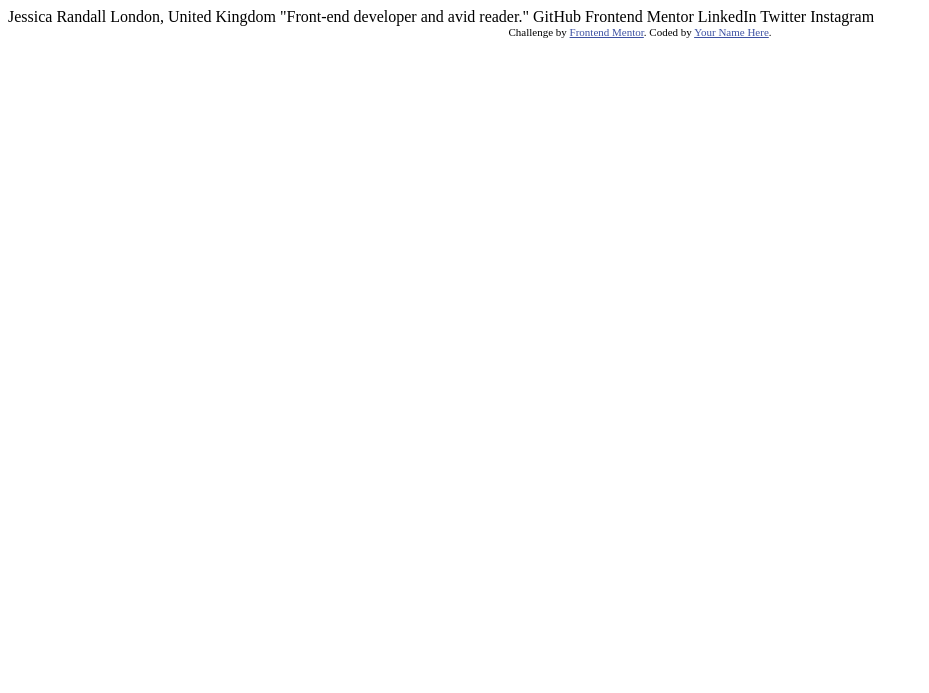
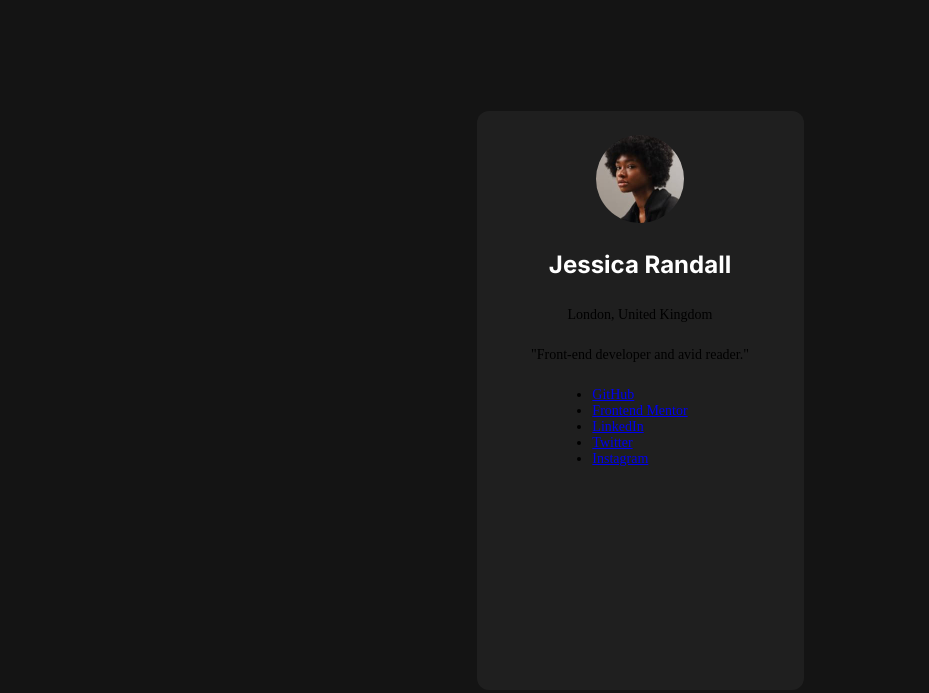
Before and after one commit to Romeo899/socialLinksProfile, a plain HTML site: page index.html in a window 1280 px wide. Shown: the whole page, without its empty margins (0-929 px from the left). Drawn offline with Linux system fonts and the light colour scheme.

Commit message:
social Links profile | added styles file | HTML done

```diff
--- a/index.html
+++ b/index.html
@@ -7,24 +7,24 @@
   <link rel="icon" type="image/png" sizes="32x32" href="./assets/images/favicon-32x32.png">
 
   <title>Frontend Mentor | Social links profile</title>
+  <link rel="stylesheet" href="style.css">
 
-  <!-- Feel free to remove these styles or customise in your own stylesheet 👍 -->
-  <style>
-    .attribution { font-size: 11px; text-align: center; }
-    .attribution a { color: hsl(228, 45%, 44%); }
-  </style>
 </head>
 <body>
 
-  Jessica Randall
-  London, United Kingdom
-  "Front-end developer and avid reader."
-
-  GitHub
-  Frontend Mentor
-  LinkedIn
-  Twitter
-  Instagram
+  <main>
+    <img src="./assets/images/avatar-jessica.jpeg" alt="black woman with an afro" class="image">
+    <h2 class="name text-preset-1 spacing-300">Jessica Randall</h2>
+    <span class="location">London, United Kingdom</span>
+    <p class="description spacing-300">"Front-end developer and avid reader."</p>
+    <ul>
+      <li><a href="#" class="links">GitHub</a></li>
+      <li><a href="#" class="links">Frontend Mentor</a></li>
+      <li><a href="#" class="links">LinkedIn</a></li>
+      <li><a href="#" class="links">Twitter</a></li>
+      <li><a href="#" class="links">Instagram</a></li>
+    </ul>
+  </main>
 
   <div class="attribution">
     Challenge by <a href="https://www.frontendmentor.io?ref=challenge" target="_blank">Frontend Mentor</a>.
--- /dev/null
+++ b/style.css
@@ -0,0 +1,114 @@
+ /* #### Mobile first design ### (375px & below) */
+ @import url('https://fonts.googleapis.com/css2?family=Inter:ital,opsz,wght@0,14..32,100..900;1,14..32,100..900&family=Outfit:wght@100..900&family=Young+Serif&display=swap');
+
+
+
+ * {
+    margin: 0;
+    padding: 0;
+    font-size: 14px;
+    box-sizing: border-box;
+    }
+    /* resuable styles and components */
+
+    :root {
+
+        /* colours */
+        --grey-900: rgb(20, 20, 20);
+        --grey-800: rgb(31, 31, 31);
+        --grey-700: rgb(51, 51, 51);
+        --green : rgb(196, 248, 42);
+        --white : rgb(255, 255, 255);
+
+        /* typography */
+
+        --text-preset-1: 700 24px/1.5 'Inter', sans-serif;
+        --text-preset-2: 400 14px/1.5 'Inter', sans-serif;
+        --text-preset-2-bold: 700 14px/1.5 'Inter', sans-serif;
+        --zero-letter-spacing: 0;
+
+        /* spacing */
+
+        --spacing-500: 40px;
+        --spacing-300: 24px;
+        --spacing-200: 16px;
+        --spacing-150: 12px;
+        --spacing-100: 8px;
+        --spacing-50: 4px;
+    }
+
+    /* reusuable class variables */
+
+    .text-preset-1 {
+        font: var(--text-preset-1);
+        letter-spacing: var(--zero-letter-spacing);
+    }
+
+    .text-preset-2 {
+        font: var(--text-preset-2);
+        letter-spacing: var(--zero-letter-spacing);
+    }
+
+    .text-preset-2-bold {
+        font: var(--text-preset-2-bold);
+        letter-spacing: var(--zero-letter-spacing);
+    }
+
+    .default-border-radius {
+        border-radius: var(--spacing-150);
+    }
+
+    .spacing-300 {
+        padding: var(--spacing-300) 0;
+    }
+
+/* Attribution Styles */
+.attribution {
+        display: none;
+        font-size: 11px; text-align: center;
+}
+.attribution a { color: hsl(228, 45%, 44%); }
+
+
+/* #### Mobile first design ### (375px & below) */
+
+body {
+    min-height: 100vh;
+    background-color: var(--grey-900);
+
+    display: flex;
+    justify-content: center;
+    align-items: center;
+
+
+}
+
+main {
+    display: flex;
+    flex-direction: column;
+    justify-content: flex-start;
+    align-items: center;
+    width: 327px;
+    height: 579px;
+    background-color: var(--grey-800);
+    border-radius: var(--spacing-150);
+
+    margin: var(--spacing-300);
+    padding: var(--spacing-300);
+}
+
+/* main inner content */
+
+/* image */
+
+.image {
+
+    border-radius: 50%;
+    height: 88px;
+    width: 88px;
+}
+
+.name {
+    color: var(--white);
+
+}
```
Also changed, not shown: 1 other file.
